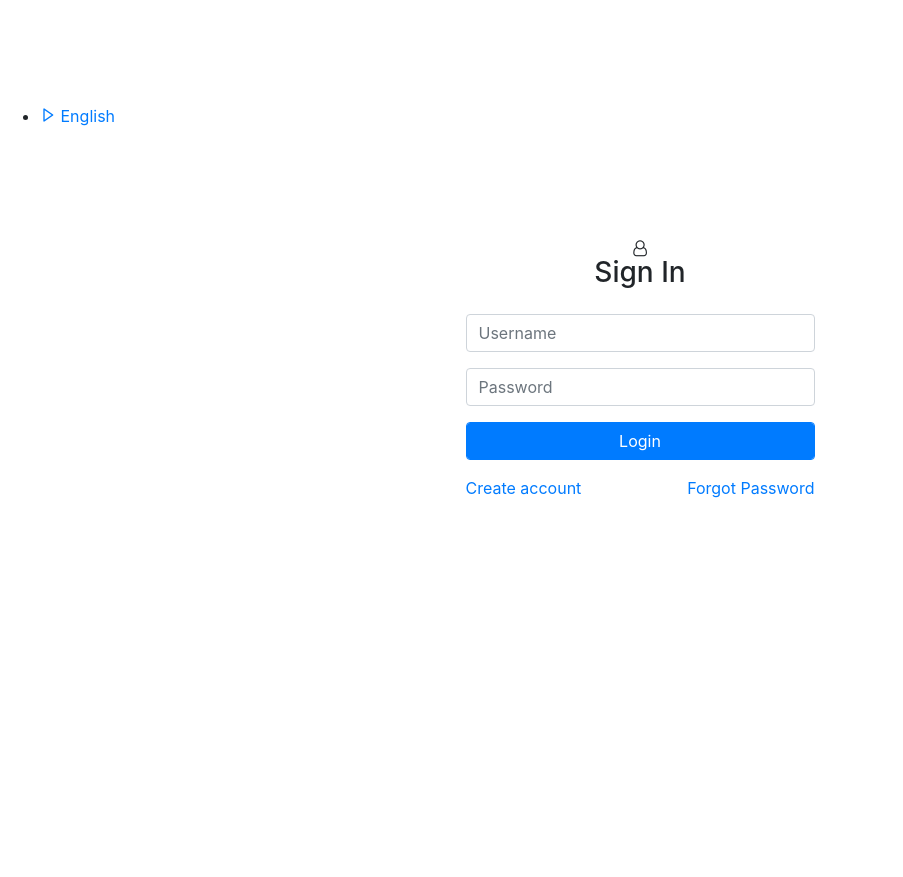
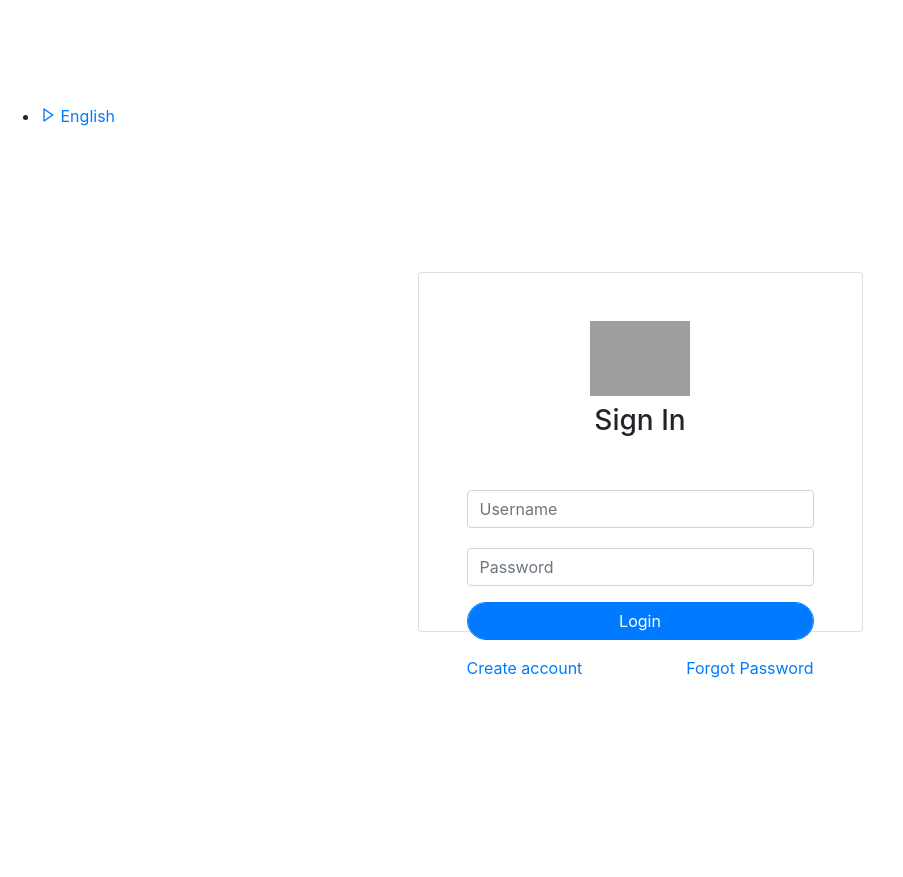
Before and after one commit to Mostafa-N-E/Shop, a Django app: page /member/login/ in a window 1280 px wide. Shown: the part 424-1301 px from the top of the page, without its empty margins (0-903 px from the left). Run offline with Django 3.2, Linux system fonts and the light colour scheme; data comes from the database, SQL or seed files in the repository; data that the repository does not hold is empty; some libraries are stand-ins or nearby versions; grey boxes are pictures that could not be loaded.

Commit message:
some change in style

```diff
--- a/templates/base.html
+++ b/templates/base.html
@@ -198,15 +198,15 @@
 <div id="preloader"></div>
 
 <!-- Vendor JS Files -->
-<script src="https://code.jquery.com/jquery-3.2.1.slim.min.js"
-        integrity="sha384-KJ3o2DKtIkvYIK3UENzmM7KCkRr/rE9/Qpg6aAZGJwFDMVNA/GpGFF93hXpG5KkN"
-        crossorigin="anonymous"></script>
-<script src="https://cdnjs.cloudflare.com/ajax/libs/popper.js/1.12.9/umd/popper.min.js"
-        integrity="sha384-ApNbgh9B+Y1QKtv3Rn7W3mgPxhU9K/ScQsAP7hUibX39j7fakFPskvXusvfa0b4Q"
-        crossorigin="anonymous"></script>
-<script src="https://maxcdn.bootstrapcdn.com/bootstrap/4.0.0/js/bootstrap.min.js"
-        integrity="sha384-JZR6Spejh4U02d8jOt6vLEHfe/JQGiRRSQQxSfFWpi1MquVdAyjUar5+76PVCmYl"
-        crossorigin="anonymous"></script>
+{#<script src="https://code.jquery.com/jquery-3.2.1.slim.min.js"#}
+{#        integrity="sha384-KJ3o2DKtIkvYIK3UENzmM7KCkRr/rE9/Qpg6aAZGJwFDMVNA/GpGFF93hXpG5KkN"#}
+{#        crossorigin="anonymous"></script>#}
+{#<script src="https://cdnjs.cloudflare.com/ajax/libs/popper.js/1.12.9/umd/popper.min.js"#}
+{#        integrity="sha384-ApNbgh9B+Y1QKtv3Rn7W3mgPxhU9K/ScQsAP7hUibX39j7fakFPskvXusvfa0b4Q"#}
+{#        crossorigin="anonymous"></script>#}
+{#<script src="https://maxcdn.bootstrapcdn.com/bootstrap/4.0.0/js/bootstrap.min.js"#}
+{#        integrity="sha384-JZR6Spejh4U02d8jOt6vLEHfe/JQGiRRSQQxSfFWpi1MquVdAyjUar5+76PVCmYl"#}
+{#        crossorigin="anonymous"></script>#}
 {% block script %}
 
 {% endblock %}
--- a/templates/member/login.html
+++ b/templates/member/login.html
@@ -24,46 +24,28 @@
             </div>
             <div class="row justify-content-center">
                 <div class="col-md-7 col-lg-5">
-                    <div class="login-wrap p-4 p-md-5">
-                        <div class="icon d-flex align-items-center justify-content-center">
-                            <span class="fa fa-user-o"></span>
+                    <div class="card login p-4 p-md-5 " style="height: 45vh;margin-top: 10vh">
+                        <div class="icon d-flex align-items-center justify-content-center mb-2">
+                            <img width="100px" src="{% static 'img/user.png' %}">
                         </div>
                         <h3 class="text-center mb-4">{% translate 'Sign In' %}</h3>
-
-
-                        {#                    {% load rest_framework %}#}
-                        {##}
-                        {#                    <form action="" method="POST">#}
-                        {#                        {% csrf_token %}#}
-                        {#                        {% render_form serializer %}#}
-                        {#                        {{ serilizer }}#}
-                        {##}
-                        {#                        <input type="submit" value="Save">#}
-                        {#                    </form>#}
-                        {##}
-                        <form action="#" id="login_form" class="login" method="post" value="{{ csrf_token }}">
-                            <div class="form-group">
-                                <input id="username" type="text" class="form-control rounded-left"
+                        <form action="#" id="login_form" class="login mt-4" method="post" value="{{ csrf_token }}">
+                            <div class="form-group ">
+                                <input id="username" type="text" class="form-control mt-1"
                                        placeholder="{% translate 'Username' %}" required>
                             </div>
-                            <div class="form-group d-flex">
-                                <input id="password" type="password" class="form-control rounded-left"
+                            <div class="form-group d-flex mt-2">
+                                <input id="password" type="password" class="form-control mt-1"
                                        placeholder="{% translate 'Password' %}" required>
                             </div>
                             <div class="form-group">
-                                <button id="login-submit" type="submit"
-                                        class="form-control btn btn-primary rounded submit px-3">{% translate 'Login' %}
+                                <button id="login-submit" type="submit" style="border-radius: 25px;"
+                                        class="form-control btn btn-primary submit px-3">{% translate 'Login' %}
                                 </button>
                             </div>
 
                         </form>
                         <div class="d-flex justify-content-between">
-                            {#                            <div class="w-50">#}
-                            {#                                <label class="checkbox-wrap checkbox-primary">Remember Me#}
-                            {#                                    <input type="checkbox" checked>#}
-                            {#                                    <span class="checkmark"></span>#}
-                            {#                                </label>#}
-                            {#                            </div>#}
                             <div class="">
                                 <a href="{% url 'customer_register' %}">{% translate 'Create account' %}</a>
                             </div>
@@ -80,7 +62,6 @@
 {% endblock %}
 
 {% block CSS %}
-    <link rel="stylesheet" href="https://stackpath.bootstrapcdn.com/font-awesome/4.7.0/css/font-awesome.min.css">
     <link rel="stylesheet" href="{% static 'css/login/style.css' %}">
 {% endblock %}
 
```
Also changed, not shown: templates/member/password_change.html (+4 -5 lines), templates/member/password_reset.html (+4 -5 lines), templates/member/register.html (+10 -10 lines).
